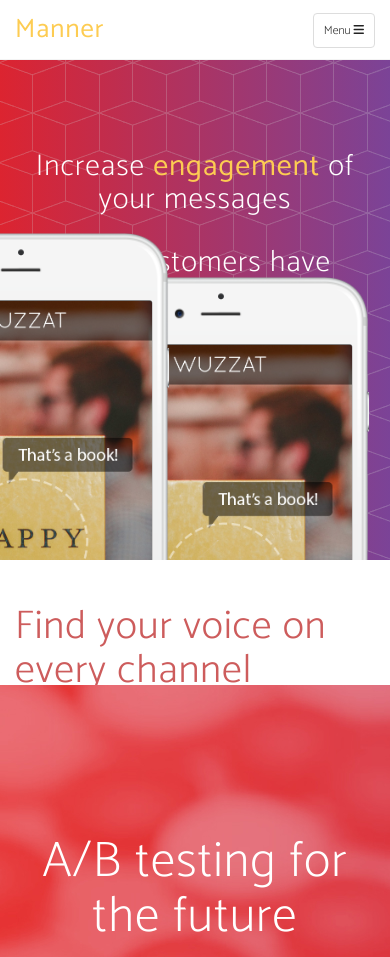
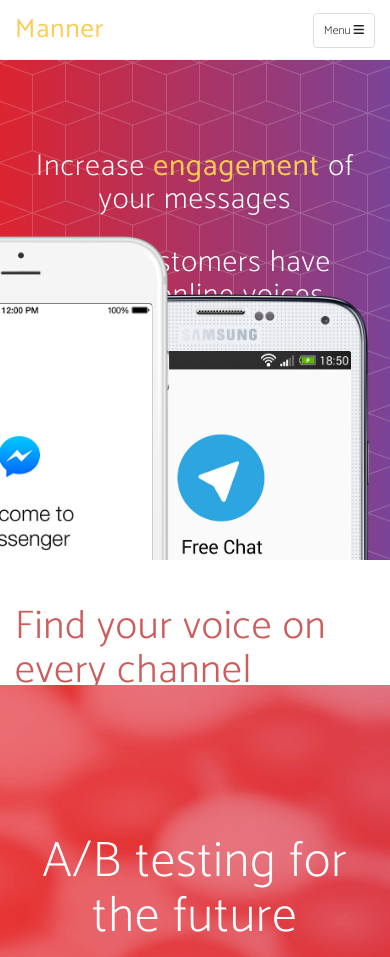
Before and after one commit to Hephistocles/botmanner, a PHP site: page / in a window 390 px wide. Shown: the top 957 px of the page. Run offline with PHP 8.4, Linux system fonts and the light colour scheme; some libraries are stand-ins or nearby versions; some web fonts are replaced.

Commit message:
Changed smartphones + added welcome screens

```diff
--- a/css/new-age.css
+++ b/css/new-age.css
@@ -482,12 +482,12 @@ body {
 
 .device-1 {
   margin-left: -410px;
-  margin-top: 270px;
+  margin-top: 290px;
   /*margin-top: 350px;*/
 }
 .device-2 {
   margin-left: -10px;
-  margin-top: -330px;
+  margin-top: -340px;
 }
 .device-3 {
   margin-left: -210px;
--- a/index.html
+++ b/index.html
@@ -93,22 +93,22 @@
         </div>
         <div style="position: absolute; right: 10px; width: 200px; height: 600px; top:0;">
             <div class="device-container" style="margin-left: -100px">
-                <div class="device-mockup iphone6_plus portrait white">
+                <div class="device-mockup iphone5 portrait white">
                     <div class="device device-1">
                         <div class="screen">
                             <!-- Demo image for screen mockup, you can put an image here, some HTML, an animation, video, or anything else! -->
-                            <img src="img/demo-screen-1.jpg" class="img-responsive" alt="">
+                            <img src="img/slack-screen.jpg" class="img-responsive" alt="">
                         </div>
                         <div class="button">
                             <!-- You can hook the "home button" to some JavaScript events or just remove it -->
                         </div>
                     </div>
                 </div>
-                <div class="device-mockup iphone6_plus portrait white">
+                <div class="device-mockup galaxy_s5 portrait white">
                     <div class="device device-2">
                         <div class="screen">
                             <!-- Demo image for screen mockup, you can put an image here, some HTML, an animation, video, or anything else! -->
-                            <img src="img/demo-screen-1.jpg" class="img-responsive" alt="">
+                            <img src="img/telegram-screen.jpg" class="img-responsive" alt="">
                         </div>
                         <div class="button">
                             <!-- You can hook the "home button" to some JavaScript events or just remove it -->
@@ -119,7 +119,7 @@
                     <div class="device device-3">
                         <div class="screen">
                             <!-- Demo image for screen mockup, you can put an image here, some HTML, an animation, video, or anything else! -->
-                            <img src="img/demo-screen-1.jpg" class="img-responsive" alt="">
+                            <img src="img/facebook-screen.jpg" class="img-responsive" alt="">
                         </div>
                         <div class="button">
                             <!-- You can hook the "home button" to some JavaScript events or just remove it -->
```
Also changed, not shown: img/facebook-screen.jpg (added), img/slack-screen.jpg (added), img/telegram-screen.jpg (added).
